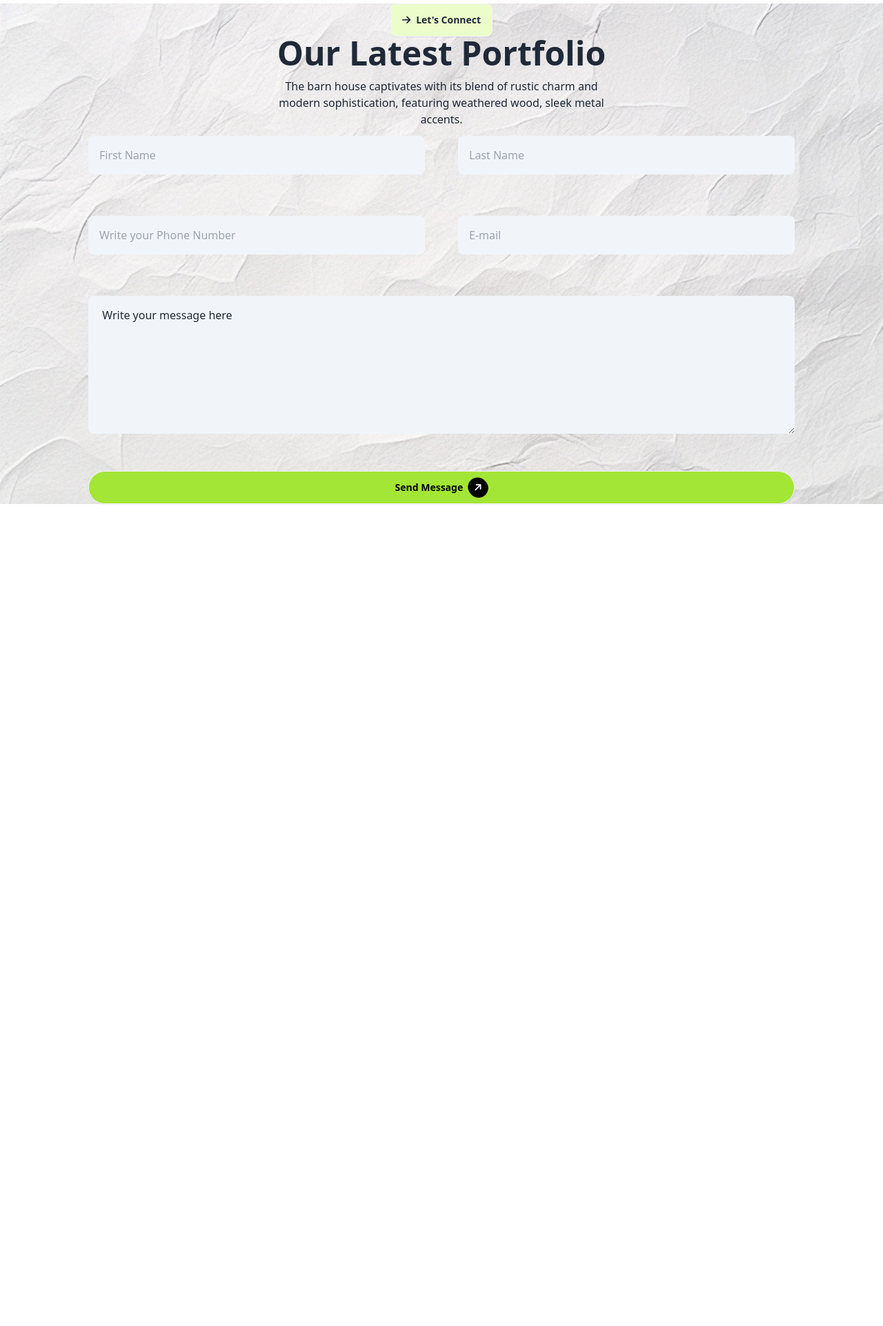
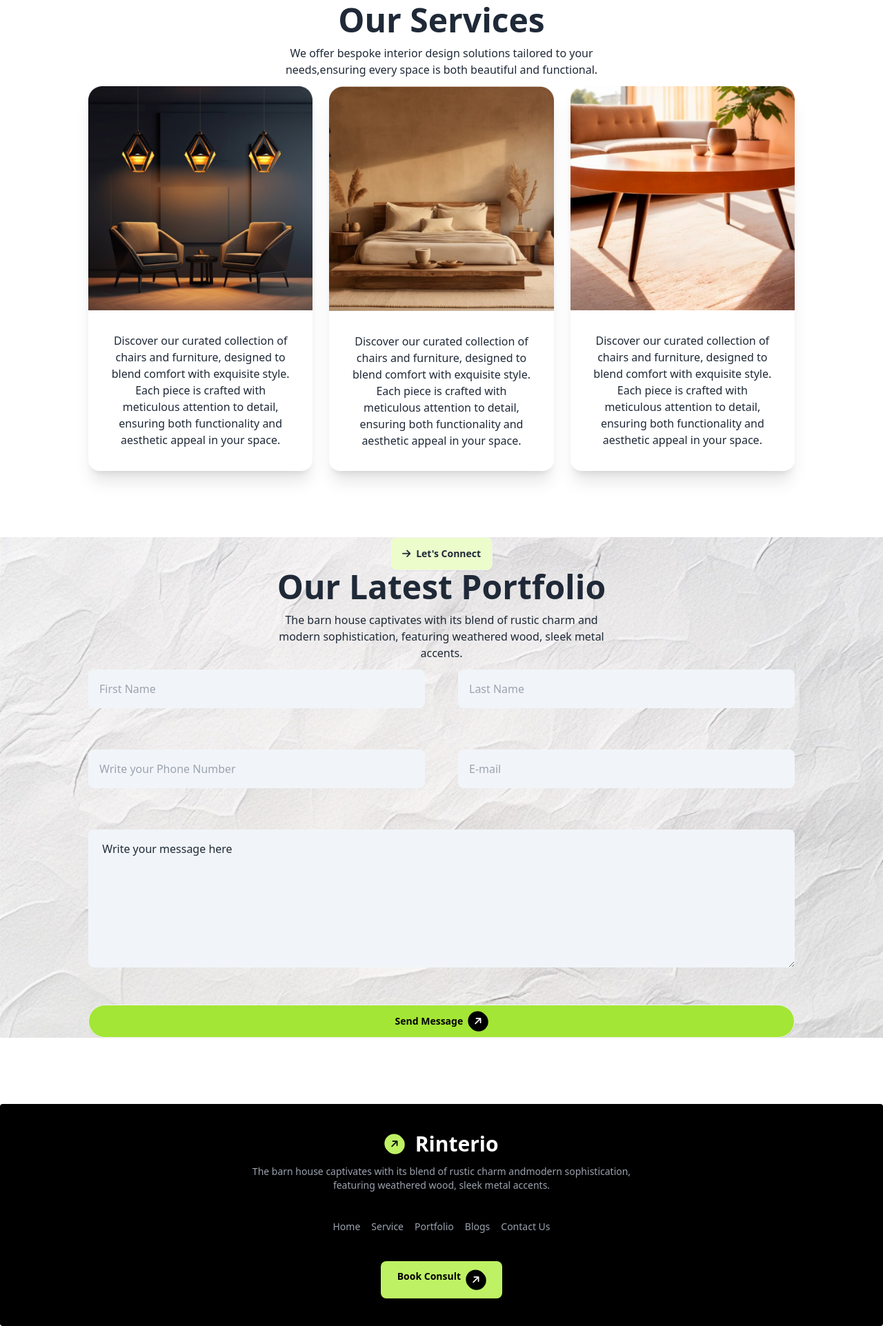
Before and after one commit to Zakia6789/B10-Assignment3-Rinterio, a plain HTML site: page index.html in a window 1280 px wide. Shown: the part 3100-5023 px from the top of the page at 69% size. Before the commit the page ends 3927 px from the top, so only its background shows below. Drawn offline with nearby package versions, Linux system fonts and the light colour scheme.

Commit message:
Extra section is added

```diff
--- a/index.html
+++ b/index.html
@@ -333,7 +333,52 @@
 
         </section>
 
+        <!-- Extra Section -->
 
+         <section  class="w-full max-w-screen-lg mx-auto my-12 lg:my-24 ">
+            <div class="text-center space-y-3">
+                <h2 class="text-3xl lg:text-5xl font-bold">Our Services</h2>
+                <p class="w-2/2 lg:w-1/2  mx-auto ">We offer bespoke interior design solutions tailored to your needs,ensuring every space is both beautiful and functional.</p>
+
+                    <div class="grid grid-cols-1 lg:grid-cols-3 gap-6 ">
+                        <div class="card bg-base-100 w-full shadow-xl">
+                            <figure>
+                              <img
+                                src="./assets/Container.png"
+                                alt="" />
+                            </figure>
+                            <div class="card-body">
+                             <p>Discover our curated collection of chairs and furniture, designed to blend comfort with exquisite style. Each piece is crafted with meticulous attention to detail, ensuring both functionality and aesthetic appeal in your space.</p>
+
+                            </div>
+                          </div>
+
+                          <div class="card  w-full shadow-xl">
+                            <figure>
+                              <img
+                                src="./assets/Image Placeholder.png"
+                                alt="" />
+                            </figure>
+                            <div class="card-body">
+                             <p>Discover our curated collection of chairs and furniture, designed to blend comfort with exquisite style. Each piece is crafted with meticulous attention to detail, ensuring both functionality and aesthetic appeal in your space.</p>
+
+                            </div>
+                          </div>
+
+                          <div class="card w-full shadow-xl">
+                            <figure>
+                              <img
+                                src="./assets/Container (1).png"
+                                alt="" />
+                            </figure>
+                            <div class="card-body">
+                             <p>Discover our curated collection of chairs and furniture, designed to blend comfort with exquisite style. Each piece is crafted with meticulous attention to detail, ensuring both functionality and aesthetic appeal in your space.</p>
+
+                            </div>
+                          </div>
+                    </div>
+            </div>
+         </section>
 
         <section class="w-full  formbg   my-12 lg:my-24">
             <div class="w-full container max-w-screen-lg mx-auto ">
@@ -368,14 +413,38 @@
                         </div>
                         <button
                             class="btn bg-lime-400 col-span-1 justify-center lg:col-span-2 text-black rounded-3xl">Send
-                            Message <i class="fa-solid fa-arrow-right bg-black text-white -rotate-45 rounded-full p-2"></i></button>
-                        </div>
+                            Message <i
+                                class="fa-solid fa-arrow-right bg-black text-white -rotate-45 rounded-full p-2"></i></button>
                     </div>
                 </div>
+            </div>
         </section>
     </main>
 
-    <footer></footer>
+
+        <footer class="footer footer-center bg-black text-white text-base-content rounded p-10">
+            <div class="flex justify-center text-center  items-center space-x-2">
+                <i class="fa-solid fa-arrow-right bg-lime-300  text-black -rotate-45 rounded-full p-2"></i>
+                <h1 class="text-xl lg:text-3xl font-bold">Rinterio</h1>
+            </div>
+            <p class="w-2/2 lg:w-1/2  mx-auto -mt-7 text-gray-400">The barn house captivates with its blend of rustic
+                charm andmodern
+                sophistication, featuring weathered wood, sleek metal accents.</p>
+
+            <nav class="flex  flex-col lg:flex-row  gap-4  text-gray-400">
+                <a class="link link-hover">Home</a>
+                <a class="link link-hover">Service</a>
+                <a class="link link-hover">Portfolio</a>
+                <a class="link link-hover">Blogs</a>
+                <a class="link link-hover">Contact Us</a>
+            </nav>
+            <nav>
+                <button
+                    class="flex gap-2 bg-lime-300 lg:px-6 px-20 py-3 rounded-3xl lg:rounded-lg text-black font-bold ">Book
+                    Consult<i class="fa-solid fa-arrow-right  bg-black text-white -rotate-45 rounded-full p-2"></i>
+                </button>
+            </nav>
+        </footer>
 </body>
 
 </html>
```
Also changed, not shown: assets/Container (1).png (added), assets/Container.png (added), assets/Image Placeholder.png (added).
